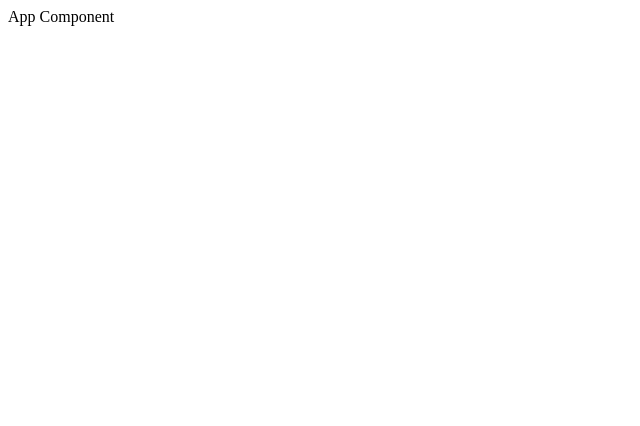
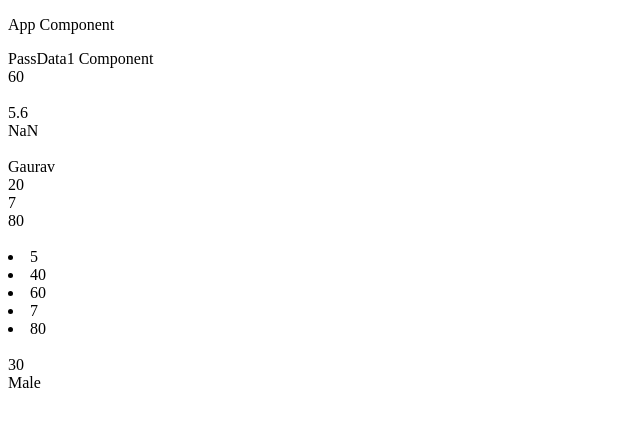
Before and after one commit to i-am-ggunjan/Learn-React, a React (Create React App) app: page / in a window 1280 px wide. Shown: the top 426 px of the page, without its empty margins (0-640 px from the left). Built offline with nearby package versions, Linux system fonts and the light colour scheme.

Commit message:
Passing data at the time of component call, just same like, we are using attribute in HTML

```diff
--- a/src/App.js
+++ b/src/App.js
@@ -1,7 +1,33 @@
 import React from "react";
+import PassData1 from "./components/PassData1";
 
 const App = () => {
-  return <>App Component</>;
-};
+    let height = 5.6;
+    return (
+      <>
+        <p>App Component</p>
+        <PassData1
+          name="Gaurav"
+          height={height}
+          age={20}
+          arr={[5, 40, 60, 7, 80]}
+          greet={(name) => {
+            console.log(`Good Morning, Everyone... from ${name}`);
+          }}
+          language={function (name) {
+            return `Good Morning, ${name}-Sir`;
+          }}
+          obj={{
+            name: "Gaurav",
+            age: 30,
+            gender: "Male",
+          }}
+          und={undefined}
+          null={null}
+          na={NaN}
+        />
+      </>
+    );
+  };
 
-export default App;
+  export default App;
--- /dev/null
+++ b/src/components/PassData1.jsx
@@ -0,0 +1,50 @@
+import React from "react";
+
+const PassData1 = (props) => {
+  console.log(props);
+  return (
+    <>
+      PassData1 Component
+      <br />
+      {10 + 50}
+      <br /> <br />
+      {props.height}
+      {/* ======= undefined ======== */}
+      {props.und}
+      <br />
+      {/* ======= NaN ======== */}
+      {props.na}
+      <br />
+      {/* ======= Null ======== */}
+      {props.null}
+      <br />
+      {/* ======= String ======== */}
+      {props.name}
+      <br />
+      {/* ======= Number ======== */}
+      {props.age}
+      <br />
+      {/* ======= Array ======== */}
+      {props.arr[3]}
+      <br />
+      {props.arr[4]}
+      <br />
+      <br />
+      {props.arr.map((value) => {
+        return <li key={Math.random()}>{value}</li>;
+      })}
+      <br />
+      {/* =======Object======== */}
+      {props.obj.age}
+      <br />
+      {props.obj.gender}
+      <br />
+      {/* ======= Function ======== */}
+      {props.greet(props.name)}
+      <br />
+      {console.log(props.language(props.name))}
+    </>
+  );
+};
+
+export default PassData1;
```
